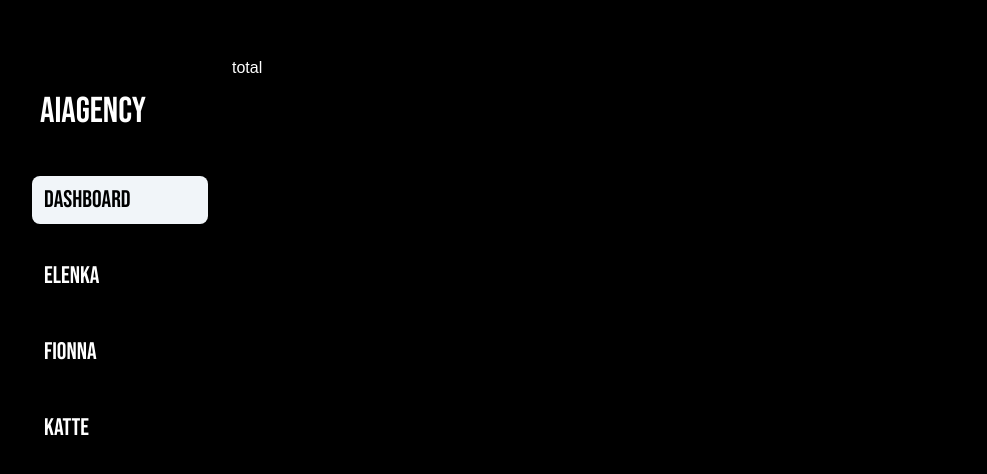
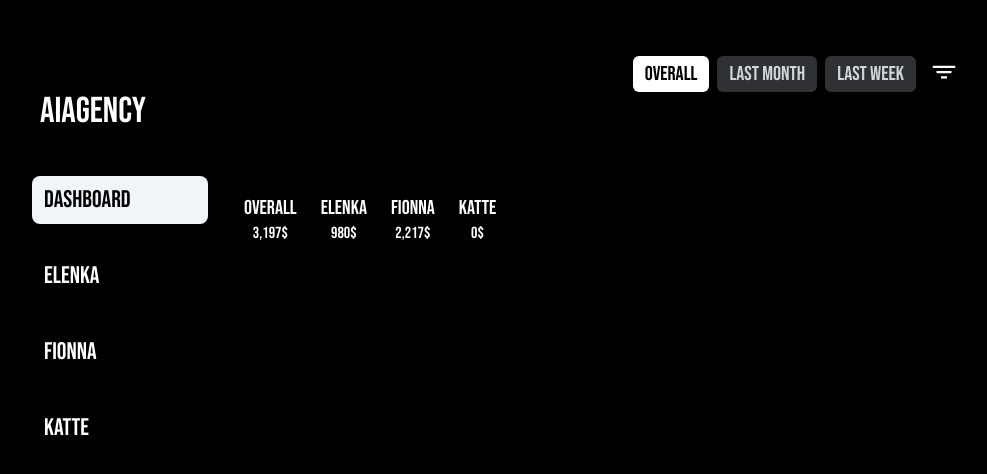
Before and after one commit to Guga-Muchiashvili/ai-agency, a Next.js app: page /Dashboard in a window 1280 px wide. Shown: the top 474 px of the page, without its empty margins (16-1003 px from the left). Built offline with nearby package versions, Linux system fonts and the light colour scheme.

Commit message:
dashboard filter component, add database connection

```diff
--- a/app/layout.tsx
+++ b/app/layout.tsx
@@ -1,5 +1,6 @@
 import type { Metadata } from "next";
 import "./globals.css";
+import ReactQueryProvider from "@/common/context/QueryClientProvider";
 
 export const metadata: Metadata = {
   title: "Create Next App",
@@ -14,7 +15,7 @@ export default function RootLayout({
   return (
     <html lang="en">
       <body className="bg-black" suppressHydrationWarning>
-        {children}
+        <ReactQueryProvider>{children}</ReactQueryProvider>
       </body>
     </html>
   );
--- a/common/constants/constants.tsx
+++ b/common/constants/constants.tsx
@@ -1 +1,2 @@
 export const routerLinks = ["Dashboard", "Elenka", "Fionna", "Katte"];
+export const timePeriods = ["overall", "last Month", "last Week"];
--- /dev/null
+++ b/common/context/QueryClientProvider.tsx
@@ -0,0 +1,16 @@
+"use client";
+
+import { QueryClient, QueryClientProvider } from "@tanstack/react-query";
+import { useState } from "react";
+
+export default function ReactQueryProvider({
+  children,
+}: {
+  children: React.ReactNode;
+}) {
+  const [queryClient] = useState(() => new QueryClient());
+
+  return (
+    <QueryClientProvider client={queryClient}>{children}</QueryClientProvider>
+  );
+}
--- /dev/null
+++ b/common/elements/OutputBoxElement/OutputBoxElement.tsx
@@ -0,0 +1,20 @@
+"use client";
+import React from "react";
+
+const OutputBoxElement = ({
+  title,
+  price,
+}: {
+  title: string;
+  price: string;
+}) => {
+  return (
+    <div className="w-1/3 p-1 py-2 flex flex-col shadow-sm hover:scale-105 hover:shadow-lg cursor-pointer duration-700 shadow-white items-center justify-between text-center font-bebas h-40 text-white rounded-lg ">
+      <h1 className="text-xl">{title}</h1>
+      <h1 className="text-6xl">{price}</h1>
+      <div className="w-full h-7"></div>
+    </div>
+  );
+};
+
+export default OutputBoxElement;
--- a/components/DashboardComponent/DashboardPage.tsx
+++ b/components/DashboardComponent/DashboardPage.tsx
@@ -1,7 +1,51 @@
-import React from "react";
+"use client";
+import { timePeriods } from "@/common/constants/constants";
+import OutputBoxElement from "@/common/elements/OutputBoxElement/OutputBoxElement";
+import React, { useState } from "react";
+import { IoFilterSharp } from "react-icons/io5";
 
 const DashboardPage = () => {
-  return <div className="text-white">total</div>;
+  const [showFilter, setShowFilter] = useState(true);
+  const [filter, setfilter] = useState("overall");
+
+  return (
+    <div className="text-white w-full h-full flex ">
+      <div className="w-3/4 relative h-full flex flex-col">
+        <div className="ml-auto flex relative gap-2 items-center pr-2">
+          <div
+            className={`w-fit px-2 flex items-center gap-2 ${
+              !showFilter && "opacity-0 pointer-events-none"
+            }`}
+          >
+            {timePeriods.map((item) => (
+              <h1
+                key={item}
+                className={`${
+                  filter == item
+                    ? "bg-white text-black"
+                    : "bg-gray-400 bg-opacity-30 text-gray-300"
+                } px-3 py-1 rounded-md cursor-pointer duration-500 font-bebas text-xl`}
+                onClick={() => setfilter(item)}
+              >
+                {item}
+              </h1>
+            ))}
+          </div>
+          <IoFilterSharp
+            className="text-2xl cursor-pointer mb-1"
+            onClick={() => setShowFilter((prev) => !prev)}
+          />
+        </div>
+        <div className="w-full h-64 px-3 items-center gap-6 flex">
+          <OutputBoxElement title={`${filter}`} price="3,197$" />
+          <OutputBoxElement title="elenka" price="980$" />
+          <OutputBoxElement title="fionna" price="2,217$" />
+          <OutputBoxElement title="katte" price="0$" />
+        </div>
+      </div>
+      <div className="w-1/4 h-full "></div>
+    </div>
+  );
 };
 
 export default DashboardPage;
--- a/components/NavBarComponent/NavBar.tsx
+++ b/components/NavBarComponent/NavBar.tsx
@@ -15,7 +15,7 @@ const NavBar = () => {
   };
 
   return (
-    <div className="w-[15vw] p-2 bg-black h-full font-bebas rounded-lg">
+    <div className="w-[15vw] hidden lg:block p-2 bg-black h-full font-bebas rounded-lg">
       <h1 className="w-full text-center text-4xl pl-2 h-32 flex items-center text-white">
         AiAgency
       </h1>
--- a/package.json
+++ b/package.json
@@ -12,6 +12,7 @@
     "@ionic/core": "^8.4.1",
     "@ionic/react": "^8.4.1",
     "@prisma/client": "^6.1.0",
+    "@tanstack/react-query": "^5.62.11",
     "next": "^15.1.2",
     "react": "^19.0.0",
     "react-dom": "^19.0.0",
```
Also changed, not shown: actions/fetch/fetch.ts (added, +12 -0 lines), common/utils/db.ts (added, +7 -0 lines), global.d.ts (added, +8 -0 lines), common/elements/OutputBoxElement/types.ts (added), 1 other file (tests, documents, lock files or other folders).
